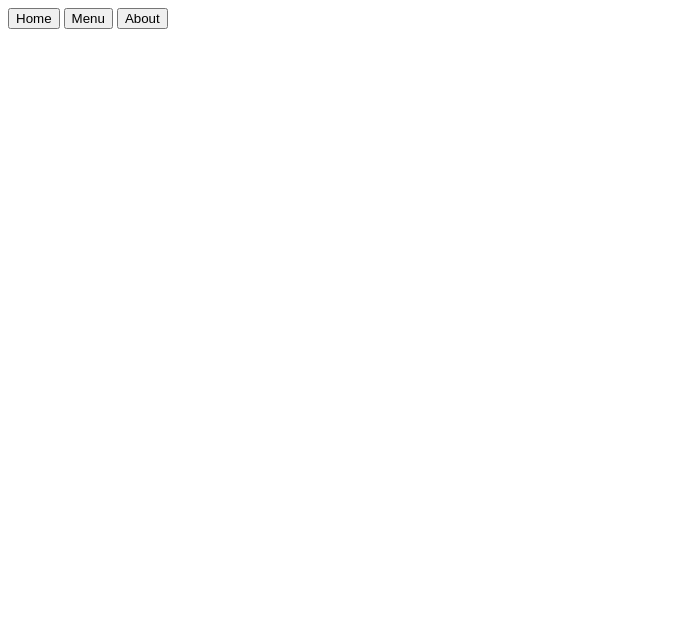
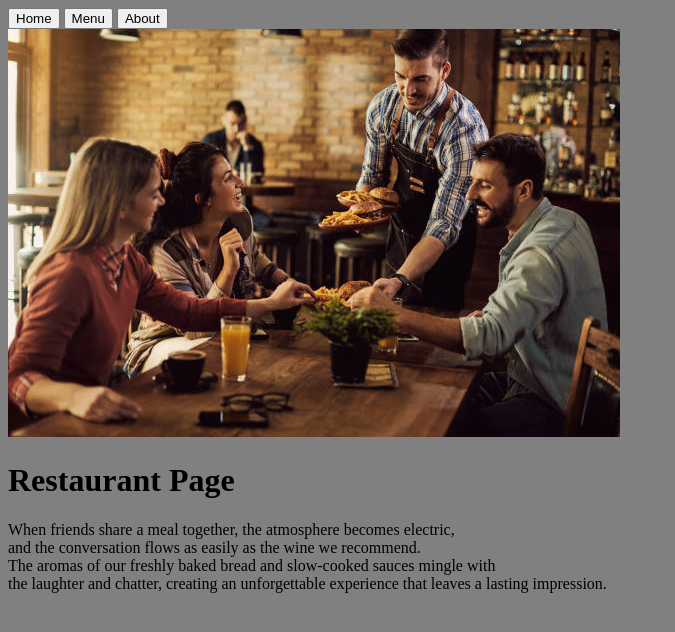
Before and after one commit to cadltop/restaurant-page, a website built with webpack: page src/index.html in a window 1280 px wide. Shown: the whole page, without its empty margins (0-675 px from the left). Built offline with nearby package versions, Linux system fonts and the light colour scheme.

Commit message:
Include img, h1 and p.

```diff
--- a/src/index.html
+++ b/src/index.html
@@ -4,6 +4,7 @@
     <meta charset="UTF-8">
     <meta name="viewport" content="width=device-width, initial-scale=1.0">
     <title>Restaurant Page</title>
+    <style>body {background-color: grey;}</style>
 </head>
 <body>
     <header>
@@ -13,6 +14,14 @@
             <button>About</button>
         </nav>
     </header>
-    <div id="container"></div>
+    <div id="container">
+        <!--image source: https://www.istockphoto.com/es/foto/feliz-camarero-sirviendo-comida-a-un-grupo-de-amigos-en-un-pub-gm1307190527-397530766-->
+        <img src="../images/restaurant-main.jpg" alt="Happy waiter serving food to clients.">
+        <h1>Restaurant Page</h1>
+        <p>
+            When friends share a meal together, the atmosphere becomes electric, <br> and the conversation flows as easily as the wine we recommend. <br>
+            The aromas of our freshly baked bread and slow-cooked sauces mingle with <br> the laughter and chatter, creating an unforgettable experience
+            that leaves a lasting impression.</p>
+    </div>
 </body>
 </html>
```
Also changed, not shown: images/restaurant-main.jpg (added).
